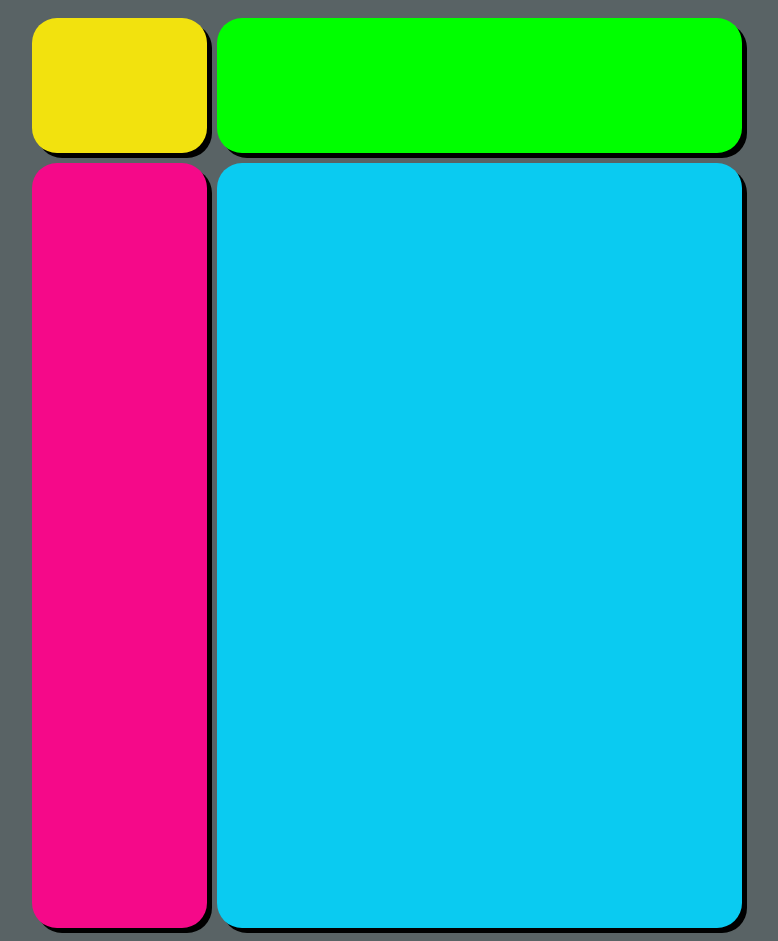
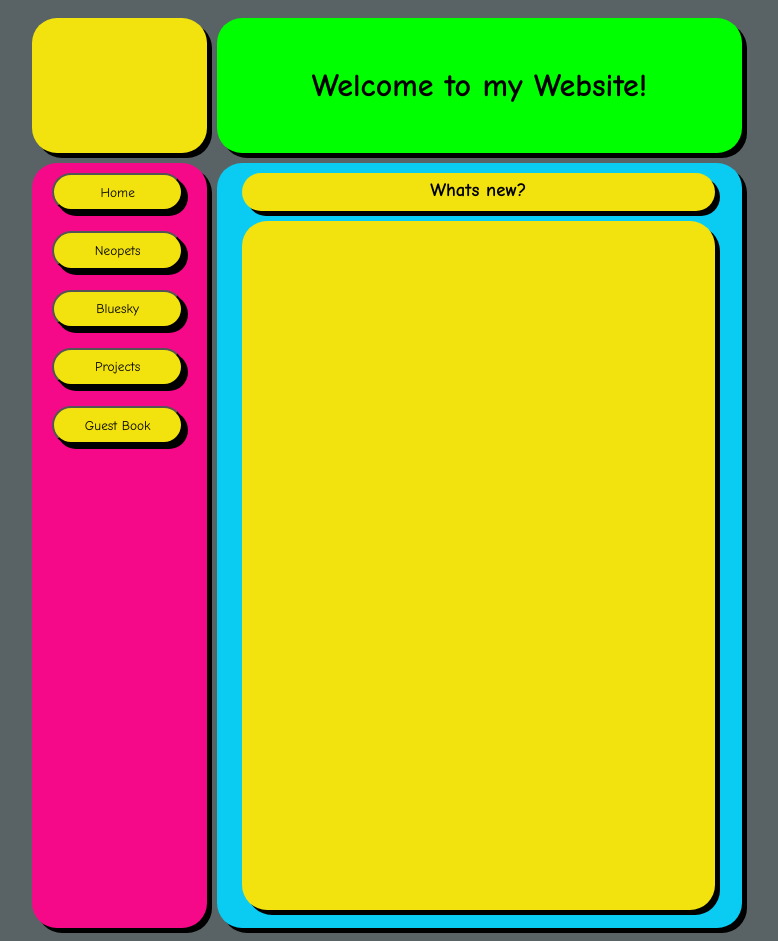
Before and after one commit to SpaceSnek/RetroWeb, a plain HTML site: page index.html in a window 1280 px wide. Shown: the whole page, without its empty margins (258-1036 px from the left). Drawn offline with Linux system fonts and the light colour scheme.

Commit message:
Rework some formatting, DIVs are at risk of collapse - send help

```diff
--- a/index.html
+++ b/index.html
@@ -17,12 +17,24 @@
     <div class="container">
         <div class="left-side">
             <div class="badge"></div>
-            <div class="nav-content"></div>
+            <div class="nav-content">
+                <button class="nav-button"> Home </button>
+                <button class="nav-button"> Neopets </button>
+                <button class="nav-button"> Bluesky </button>
+                <button class="nav-button"> Projects </button>
+                <button class="nav-button"> Guest Book</button>
+            </div>
         </div>
         <div class="right-side">
             <div class="header">
+                <h1>Welcome to my Website!</h1>
             </div>
             <div class="content">
+                <div class ="content-header">
+                    <h3> Whats new? </h3>
+                </div>
+                <div class ="content-content">
+                </div>
         </div>
     </div>
 </body>
--- a/style.css
+++ b/style.css
@@ -5,9 +5,18 @@ body {
     background-color:#596365;
     /*background-image: url('https://t3.ftcdn.net/jpg/01/09/93/84/360_F_109938452_lyfzlslq2nDMMxmnxVZUIsD2UujLKsbw.jpg');*/
     background-repeat: repeat;
+    font-family: 'Comic Sans MS', sans-serif;
 }
 /*----------------------------------*/
 
+h1 {
+     margin-top: 0;
+}
+
+
+h3 {
+     margin-top: 0;
+}
 /*THIS CONTAINER HOLDS THE LEFT AND RIGHT SIDES OF THE PAGE*/
 .container {
     height: 900px;
@@ -40,6 +49,7 @@ body {
     box-shadow: 5px 5px;
 }
 
+
 .nav-content {
     height: 85%;
     width: 100%;
@@ -47,6 +57,16 @@ body {
     border-radius: 25px;
     margin-top: 10px;
     box-shadow: 5px 5px;
+}
+
+.nav-button {
+    height: 5%;
+    width: 75%;
+    background-color: #f2e20e;
+    border-radius: 25px;
+    margin: 10px 20px 10px;
+    box-shadow: 5px 5px;
+    font-family: inherit;
 }
 /*----------------------------------*/
 
@@ -69,6 +89,10 @@ body {
     margin-top: 10px;
     margin-left: 10px;
     box-shadow: 5px 5px;
+
+    text-align: center;
+    vertical-align: middle;
+    line-height: 135px;
 }
 
 .content {
@@ -79,5 +103,29 @@ body {
     margin-top: 10px;
     margin-left: 10px;
     box-shadow: 5px 5px;
+    overflow: hidden;
+}
+
+.content-header {
+    height: 5%;
+    width: 90%;
+    background-color: #f2e20e;
+    border-radius: 25px;
+    margin: 10px 25px 10px;
+    box-shadow: 5px 5px;
+
+    text-align: center;
+    vertical-align: middle;
+    line-height: 35px;
+}
+
+.content-content { /*ar u fukin serious with this naming dog*/
+    height: 90%;
+    width: 90%;
+    background-color: #f2e20e;
+    border-radius: 25px;
+    margin: 10px 25px 10px;
+    box-shadow: 5px 5px;
+    overflow: scroll;
 }
 /*----------------------------------*/
```
